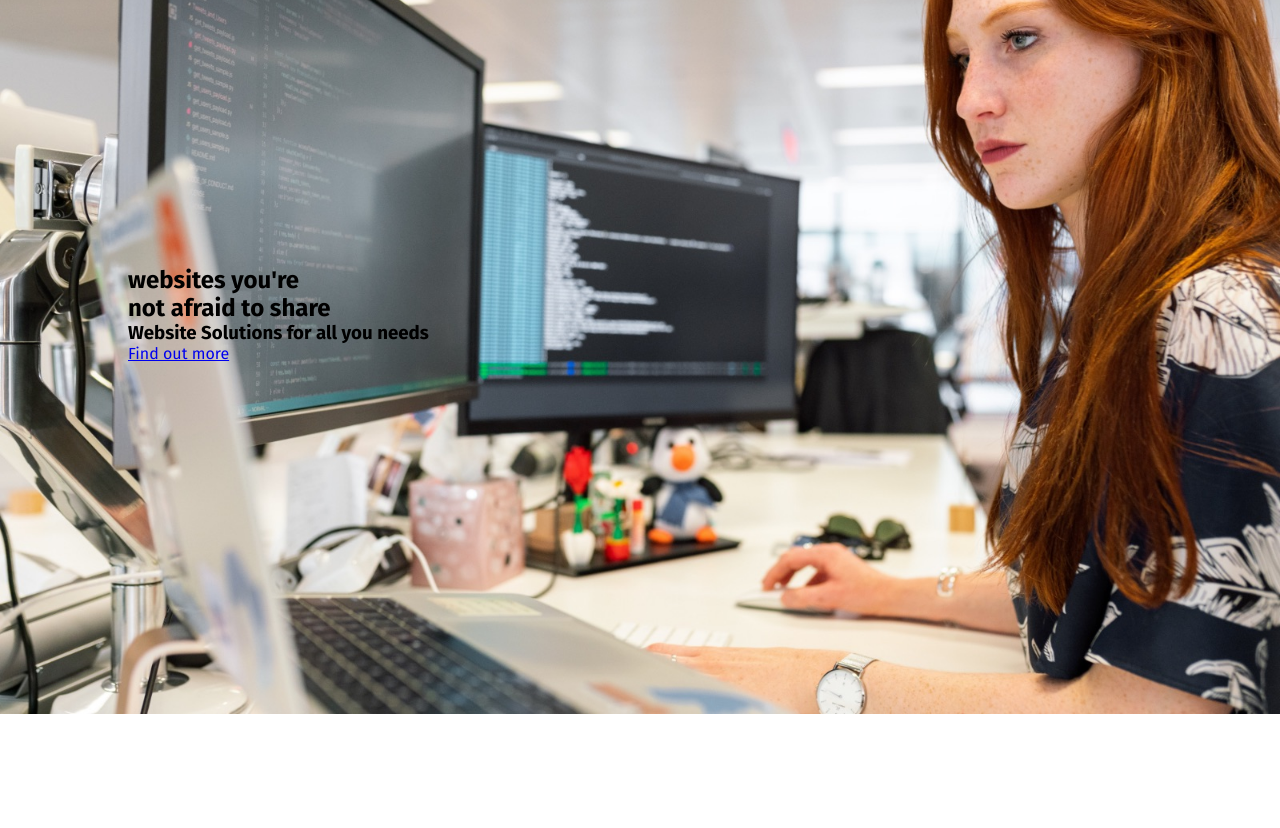
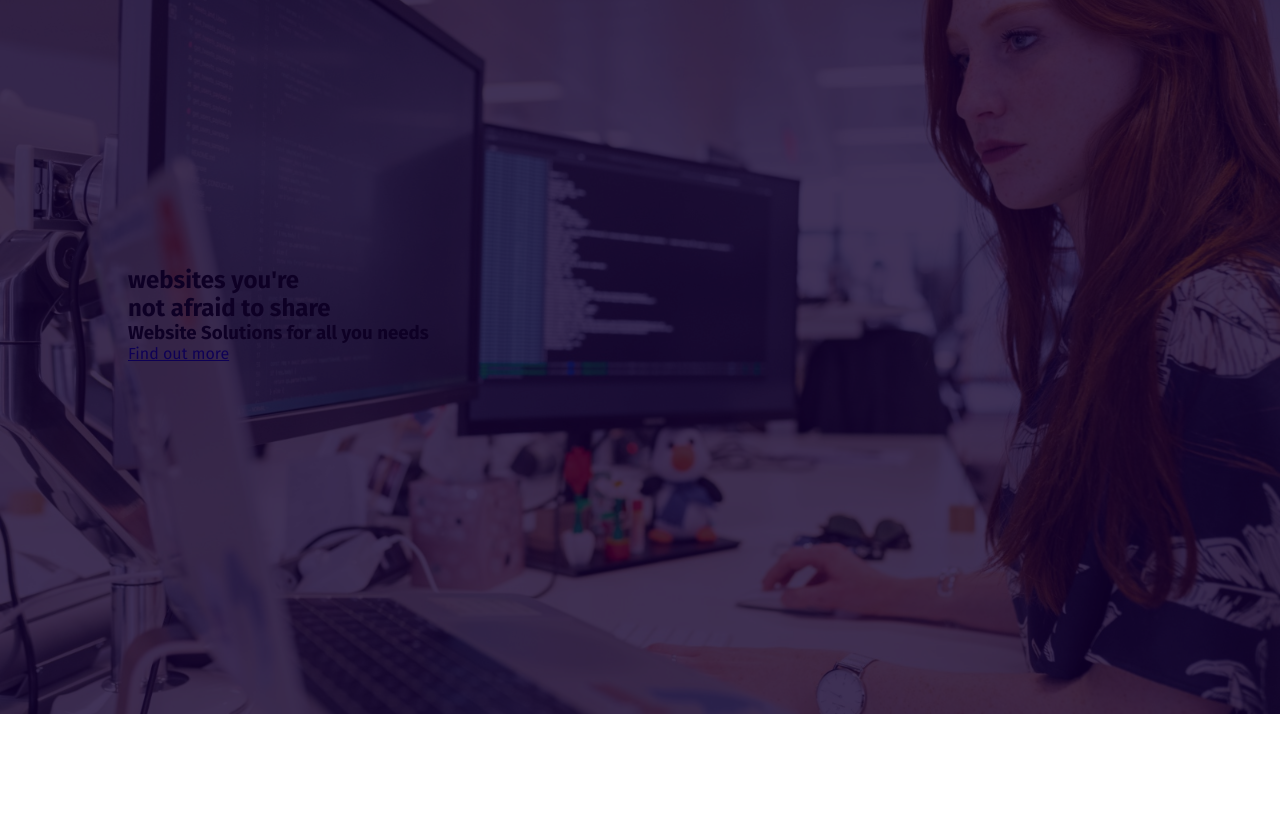
Before and after one commit to geeocipriano/Template, a plain HTML site: page index.html in a window 1280 px wide. Shown: the part 86-914 px from the top of the page. Drawn offline with Linux system fonts and the light colour scheme.

Commit message:
Estilizando section

```diff
--- a/Assets/SCSS/main.scss
+++ b/Assets/SCSS/main.scss
@@ -60,13 +60,27 @@ header {
 
 main {
     section.banner {
+        position: relative;
         min-height: 100vh;
         display: flex;
         align-items: center;
 
         background-image: url('../header.jpg');
-        background-position: center right;
+        background-position: top right;
         background-size: cover;
+
+        &:after {
+            content: '';
+            display: block;
+            position: absolute;
+            top: 0;
+            left: 0;
+            right: 0;
+            bottom: 0;
+            z-index: 0;
+            background-color: #12002f;
+            opacity: 0.8;
+        }
         .container {
 
         }
```
Also changed, not shown: Assets/SCSS/main.css, 1 other file.
